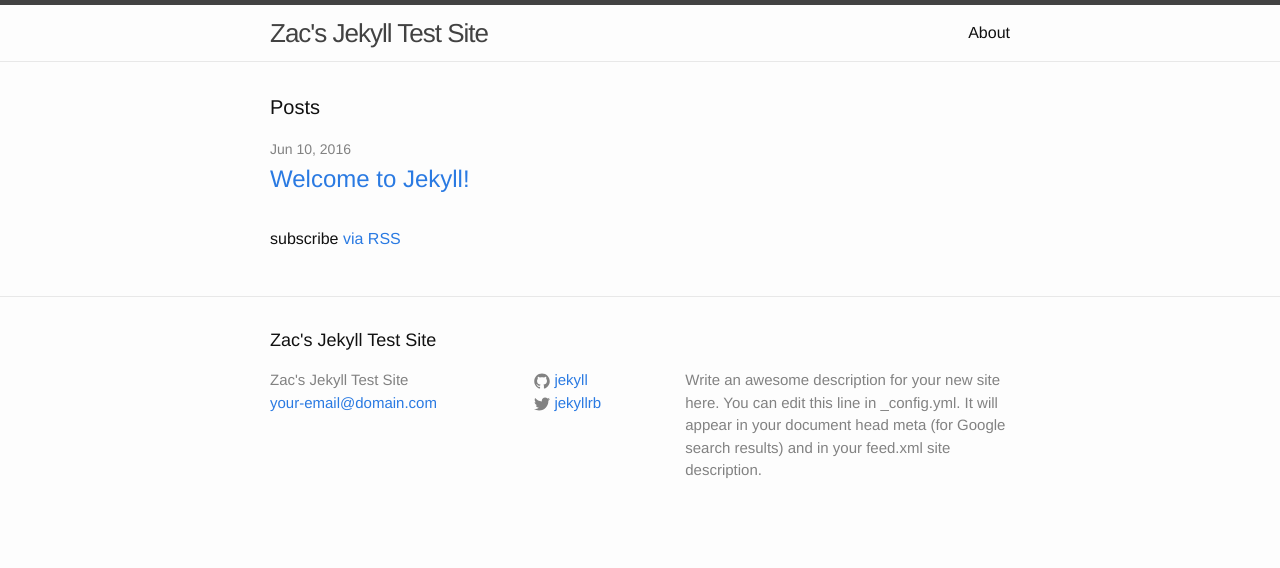
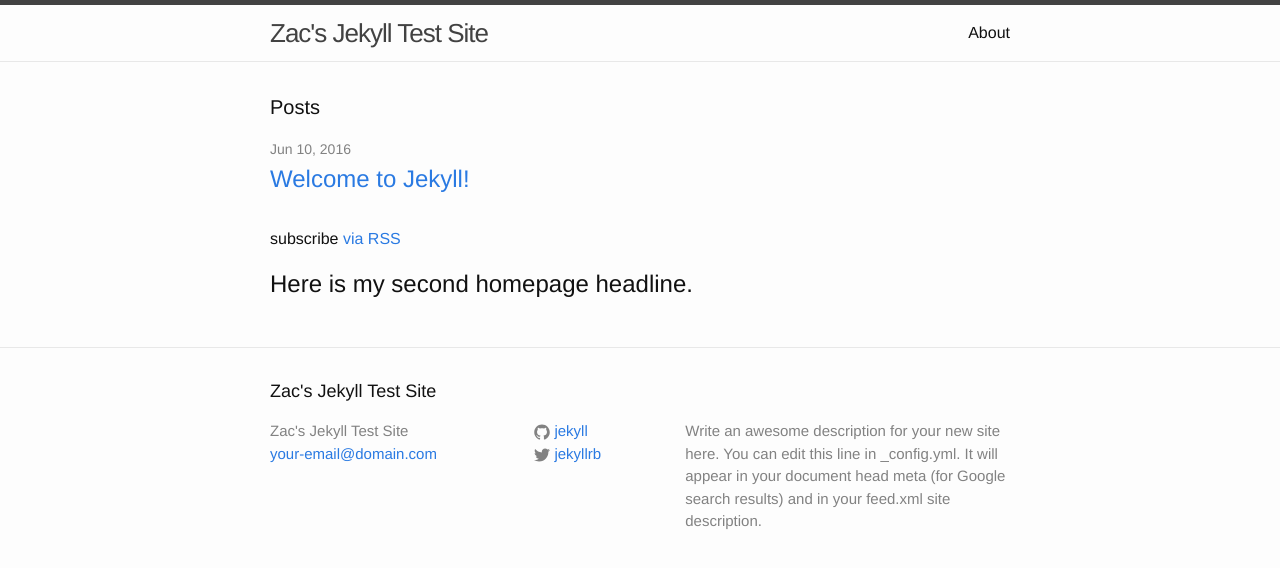
Before and after one commit to zac-heisey/test-jekyll-site, a Jekyll site: the page built from index.html, in a window 1280 px wide. Shown: the top 568 px of the page. Built offline with Jekyll 4.4.1, drawn with Linux system fonts in a browser that asks for light colours.

Commit message:
made changes to homepage

```diff
--- a/index.html
+++ b/index.html
@@ -20,4 +20,8 @@ layout: default
 
     <p class="rss-subscribe">subscribe <a href="{{ "/feed.xml" | prepend: site.baseurl }}">via RSS</a></p>
 
+  <section>
+    <h1>Here is my second homepage headline.</h1>
+  </section>
+
 </div>
```
Lines whose indentation alone changed are shown as unchanged.
